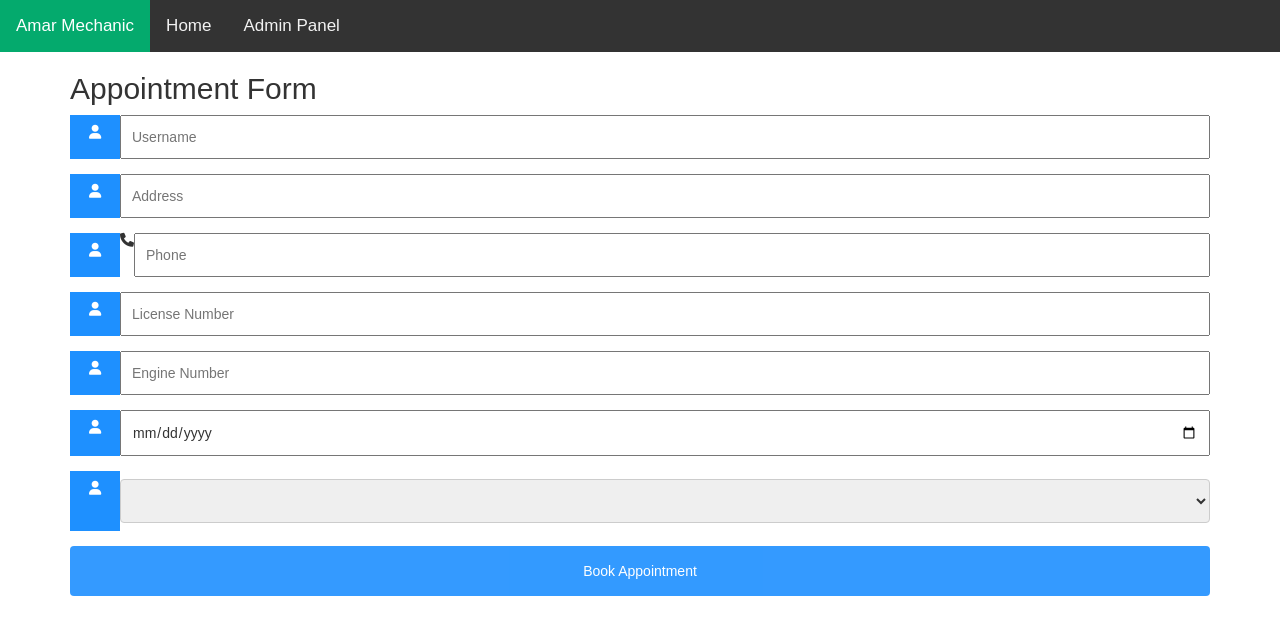
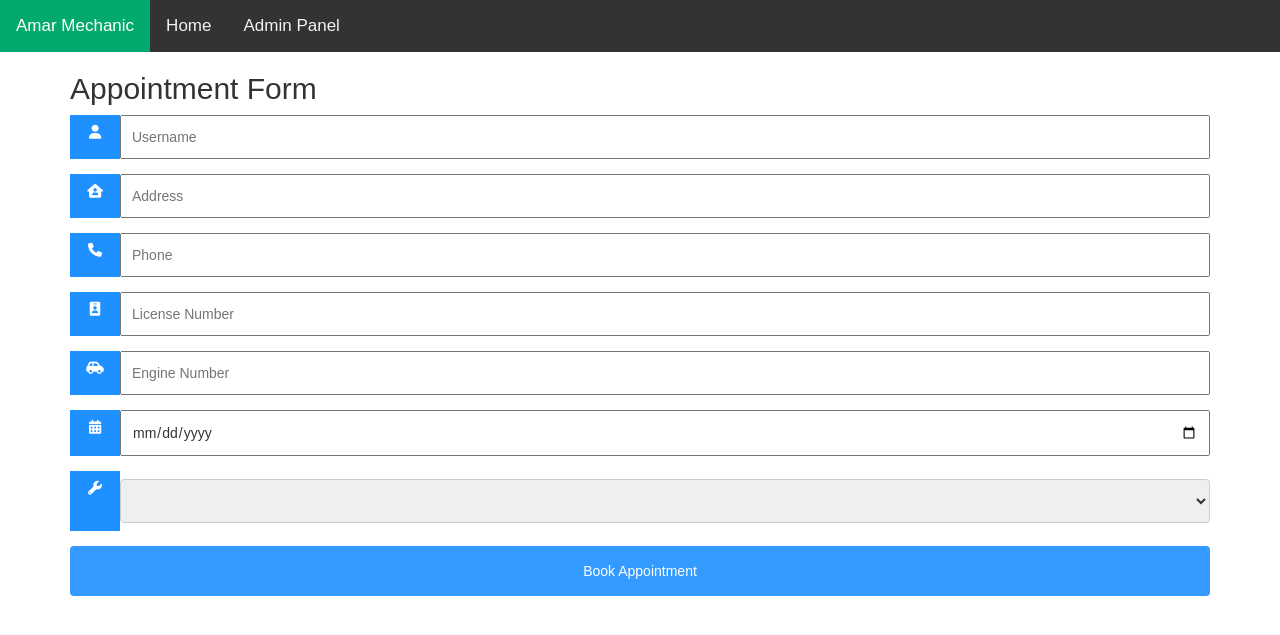
Before and after one commit to afkingshuk/amar-mechanic, a PHP site: page /client.php in a window 1280 px wide. Shown: the top 635 px of the page. Run offline with PHP 8.4, Linux system fonts and the light colour scheme; data that the repository does not hold is empty.

Commit message:
icon-set

```diff
--- a/client.php
+++ b/client.php
@@ -94,28 +94,27 @@ if(isset($_POST['book'])){
           <input class='input-field' type='text' placeholder='Username' name='userName'>
         </div>
         <div class='input-container'>
-          <i class='fa fa-user icon'></i>
+          <i class='fa fa-house-user icon'></i>
           <input class='input-field' type='text' placeholder='Address' name='userAddress'>
         </div>
         <div class='input-container'>
-          <i class='fa fa-user icon'></i>
-          <i class='fas fa-phone'></i>
+          <i class='fas fa-phone icon'></i>
           <input class='input-field' type='number' placeholder='Phone' name='userPhone'>
         </div>
         <div class='input-container'>
-          <i class='fa fa-user icon'></i>
+          <i class='fa fa-id-badge icon'></i>
           <input class='input-field' type='text' placeholder='License Number' name='userLicense'>
         </div>
         <div class='input-container'>
-          <i class='fa fa-user icon'></i>
+          <i class='fa fa-car-side icon'></i>
           <input class='input-field' type='text' placeholder='Engine Number' name='userEngine'>
         </div>
         <div class='input-container'>
-          <i class='fa fa-user icon'></i>
+          <i class='fa fa-calendar-alt icon'></i>
           <input class='input-field' type='date' placeholder='Appointment Date' name='appointmentDate'>
         </div>
         <div class='input-container'>
-          <i class='fa fa-user icon'></i>
+          <i class='fa fa-wrench icon'></i>
           <select name='mechanicName'>
         ";
 
```
